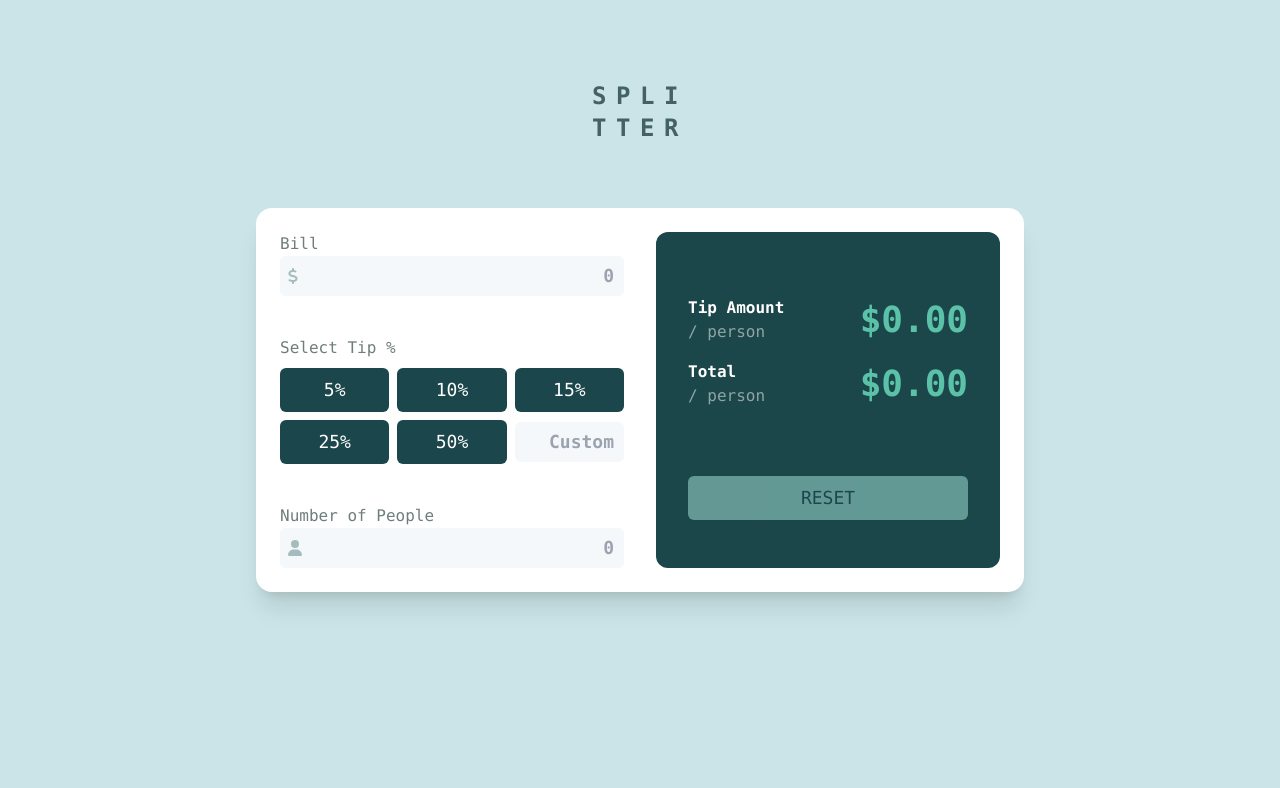
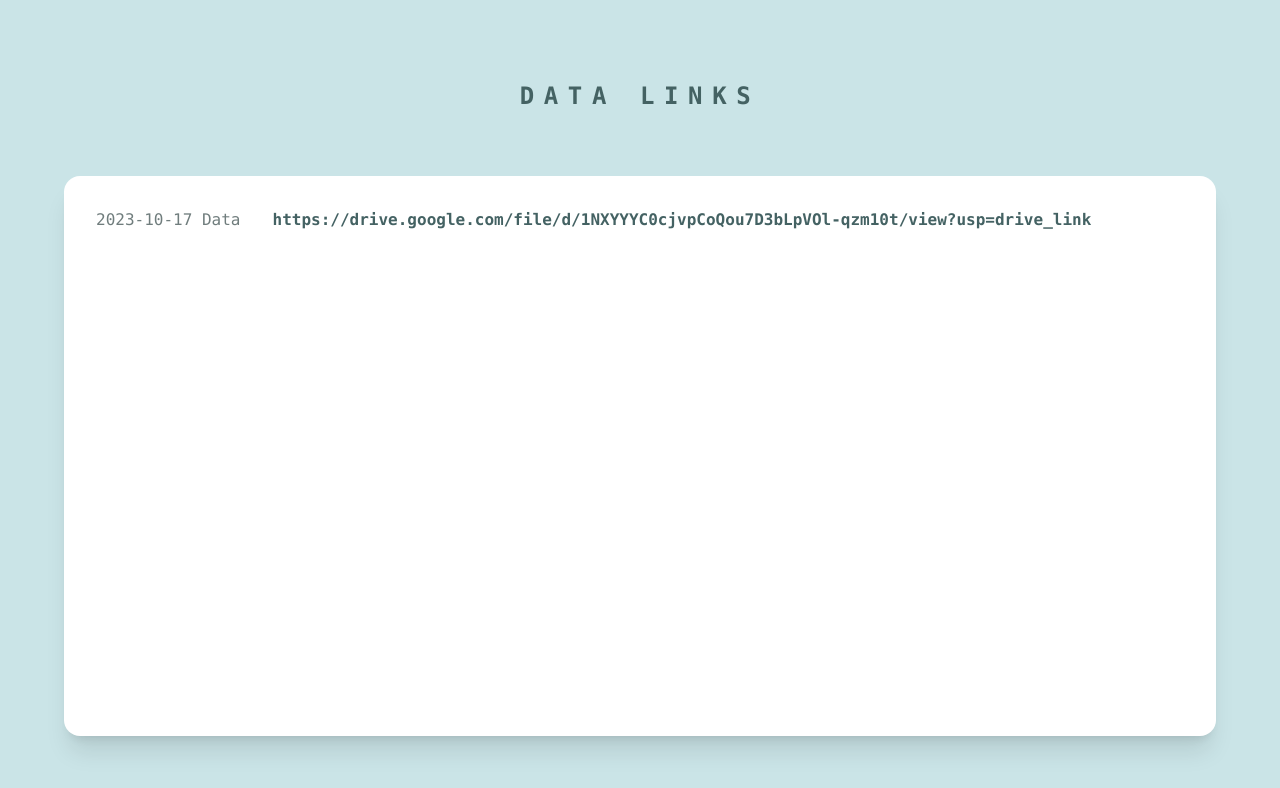
Before and after one commit to adandev1125/tip-calc, a Next.js app: page / in a window 1280 px wide. Shown: the top 788 px of the page. Built offline with nearby package versions, Linux system fonts and the light colour scheme.

Commit message:
modified for data link page

```diff
--- a/src/pages/index.tsx
+++ b/src/pages/index.tsx
@@ -3,6 +3,7 @@ import Price from "@/components/Price";
 import RateCheck from "@/components/RateCheck";
 import { presetTipRates } from "@/constants";
 import { faDollar, faUser } from "@fortawesome/free-solid-svg-icons";
+import Link from "next/link";
 import { useCallback, useEffect, useMemo, useState } from "react";
 
 export default function Home() {
@@ -70,78 +71,16 @@ export default function Home() {
   }, [peopleNumberText]);
 
   return (
-    <main className="flex flex-col items-center justify-center pt-[10vh] space-y-16">
+    <main className="flex flex-col items-center justify-center p-16 pt-[10vh] space-y-16 h-[100vh]">
       <div className="uppercase text-2xl font-extrabold text-[#446263] tracking-widest">
-        Spli
-        <br />
-        tter
+        Data Links
       </div>
 
-      <div className="grid grid-cols-1 sm:grid-cols-2 gap-8 p-6 bg-white shadow-xl rounded-2xl w-full sm:w-[90%] md:w-[80%] lg:w-[60%]">
-        <div className="flex flex-col">
-          <span className="text-lightText">Bill</span>
-          <NumberInput
-            value={billText}
-            isError={false}
-            icon={faDollar}
-            onChange={onBillChanged}
-            placeholder="0"
-          />
-
-          <span className="text-lightText mt-10 mb-2">Select Tip %</span>
-          <div className="grid grid-cols-3 gap-2">
-            {presetTipRates.map((rate: number) => (
-              <RateCheck
-                key={rate}
-                isSelected={selectedRate === rate}
-                caption={rate * 100 + "%"}
-                onClick={onTipRateSelected.bind(null, rate)}
-              />
-            ))}
-            <NumberInput
-              value={customRateText}
-              maxValue={100}
-              isDouble={false}
-              isError={false}
-              onChange={onCustomRateChanged}
-              placeholder="Custom"
-            />
-          </div>
-
-          <div className="mt-10 flex w-full justify-between">
-            <span className="text-lightText">Number of People</span>
-            <span
-              className={
-                "text-red-600 transition-all" +
-                (peopleInputError.length > 0 ? "opacity-100" : "opacity-0")
-              }
-            >
-              {peopleInputError}
-            </span>
-          </div>
-          <NumberInput
-            value={peopleNumberText}
-            isDouble={false}
-            isError={peopleInputError.length > 0}
-            onChange={onNumberOfPeopleChanged}
-            icon={faUser}
-            placeholder="0"
-          />
-        </div>
-
-        <div className="flex flex-col w-full h-full bg-[#1b474b] rounded-xl px-8 py-12 justify-between">
-          <div>
-            <Price caption="Tip Amount" price={prices.tipAmount} />
-            <Price caption="Total" price={prices.total} />
-          </div>
-          <button
-            className="w-full bg-buttonActive text-buttonNormal uppercase disabled:opacity-50"
-            disabled={prices.tipAmount <= 0 && prices.total <= 0}
-            onClick={onReset}
-          >
-            Reset
-          </button>
-        </div>
+      <div className="container">
+        <span className="text-lightText">2023-10-17 Data</span>
+        <Link href={"https://drive.google.com/file/d/1NXYYYC0cjvpCoQou7D3bLpVOl-qzm10t/view?usp=drive_link"} target="blank">
+          https://drive.google.com/file/d/1NXYYYC0cjvpCoQou7D3bLpVOl-qzm10t/view?usp=drive_link
+        </Link>
       </div>
     </main>
   );
--- a/src/styles/globals.css
+++ b/src/styles/globals.css
@@ -14,3 +14,13 @@ input {
 button {
   @apply rounded-md text-lg py-2 transition-all active:scale-95;
 }
+
+a {
+  font-weight: bold;
+  color: #446263
+}
+
+.container {
+  @apply grid grid-cols-2 gap-8 bg-white shadow-xl rounded-2xl flex-1 w-full p-8;
+  grid-template-columns: auto 1fr;
+}
```
